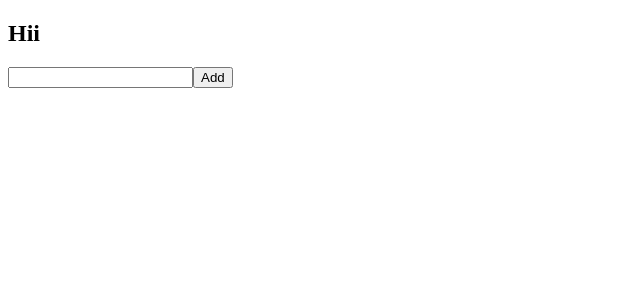
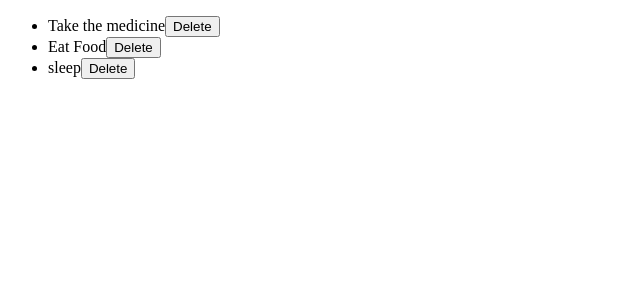
Before and after one commit to hemanthnaika/React, a React (Create React App) app in the folder myapp/: page / in a window 1280 px wide. Shown: the top 300 px of the page, without its empty margins (0-640 px from the left). Built offline with nearby package versions, Linux system fonts and the light colour scheme.

Commit message:
Delete the item in todo list

```diff
--- a/myapp/src/App.js
+++ b/myapp/src/App.js
@@ -1,14 +1,12 @@
-import One from "./components/One";
-import Two from "./components/Two";
-import reducer from "./reducer/reducer";
+import { useState } from "react";
+import List from "./components/List";
 
 const App = () => {
-  return ( <div>
-
-    <One/>
-    <Two/>
-<reducer/>
-  </div> );
+  return (
+    <div>
+  <List/>
+    </div>
+   );
 }
 
 export default App;
--- /dev/null
+++ b/myapp/src/components/List.js
@@ -0,0 +1,33 @@
+
+import { useSelector,useDispatch }from 'react-redux'
+const List = () => {
+  const dispatch=useDispatch()
+    const items = useSelector(state => state)
+    const handleDelete=(id)=>{
+      console.log(id)
+      const action={
+        type:"DELETE_ITEM",
+        payload:id
+      }
+      dispatch(action)
+    }
+
+
+    return (
+        <div>
+            <ul>
+                {
+                    items.map(item => {
+
+                      return(
+                        <li>{item.text}<button onClick={()=>{handleDelete(item.id)}}>Delete</button>
+                        </li>
+                      )
+                      })
+                    }
+            </ul>
+        </div >
+    );
+}
+
+export default List;
--- a/myapp/src/components/One.js
+++ /dev/null
@@ -1,9 +0,0 @@
-const One = () => {
-  return (
-    <div>
-      <h2>Hii</h2>
-    </div>
-   );
-}
-
-export default One;
--- a/myapp/src/components/Two.js
+++ /dev/null
@@ -1,26 +0,0 @@
-import { useDispatch, useSelector } from "react-redux";
-import { useState } from 'react'
-
-const Two = () => {
-    const [product, setproduct] = useState('')
-    // const state = useSelector(state => state.categories)
-    const dispatch = useDispatch()
-
-    const handleSubmit = () => {
-        const action = {
-            type: "ADD_PRODUCT",
-            payload: product
-        }
-
-        dispatch(action)
-    }
-    return (
-        <div>
-            <input onChange={(e) => { setproduct(e.target.value) }}
-                type="text" />
-            <button onClick={handleSubmit} >Add</button>
-        </div>
-    );
-}
-
-export default Two;
--- a/myapp/src/index.js
+++ b/myapp/src/index.js
@@ -1,15 +1,30 @@
 import React from 'react';
 import ReactDOM from 'react-dom';
-
-
 import App from './App';
 import { createStore } from 'redux'
 import reducer from './reducer/reducer';
 import { Provider } from 'react-redux'
 import { composeWithDevTools } from 'redux-devtools-extension'
 
+const chores = [
+{
+  id:1,
+  text:"Take the medicine"
 
-const store = createStore(reducer, { products: ['iPhone11', 'iPhone12', "iPhone13"], categories: ['mobiles', 'headphones', 'cases'] }, composeWithDevTools())
+},
+{
+  id:2,
+  text:'Eat Food'
+
+},
+{
+  id:3,
+  text:'sleep'
+
+}
+]
+
+const store = createStore(reducer, chores, composeWithDevTools())
 
 ReactDOM.render(
   <React.StrictMode>
--- a/myapp/src/reducer/reducer.js
+++ b/myapp/src/reducer/reducer.js
@@ -1,10 +1,8 @@
 const reducer = (state = {}, action) => {
   const { type, payload } = action
   switch (type) {
-      case "ADD_PRODUCT":
-          const { products } = state
-          return { ...state, products: [...products, payload] }
-
+      case "DELETE_ITEM":
+          return state.filter(item => item.id !== payload)
       default:
           return state
   }
```
